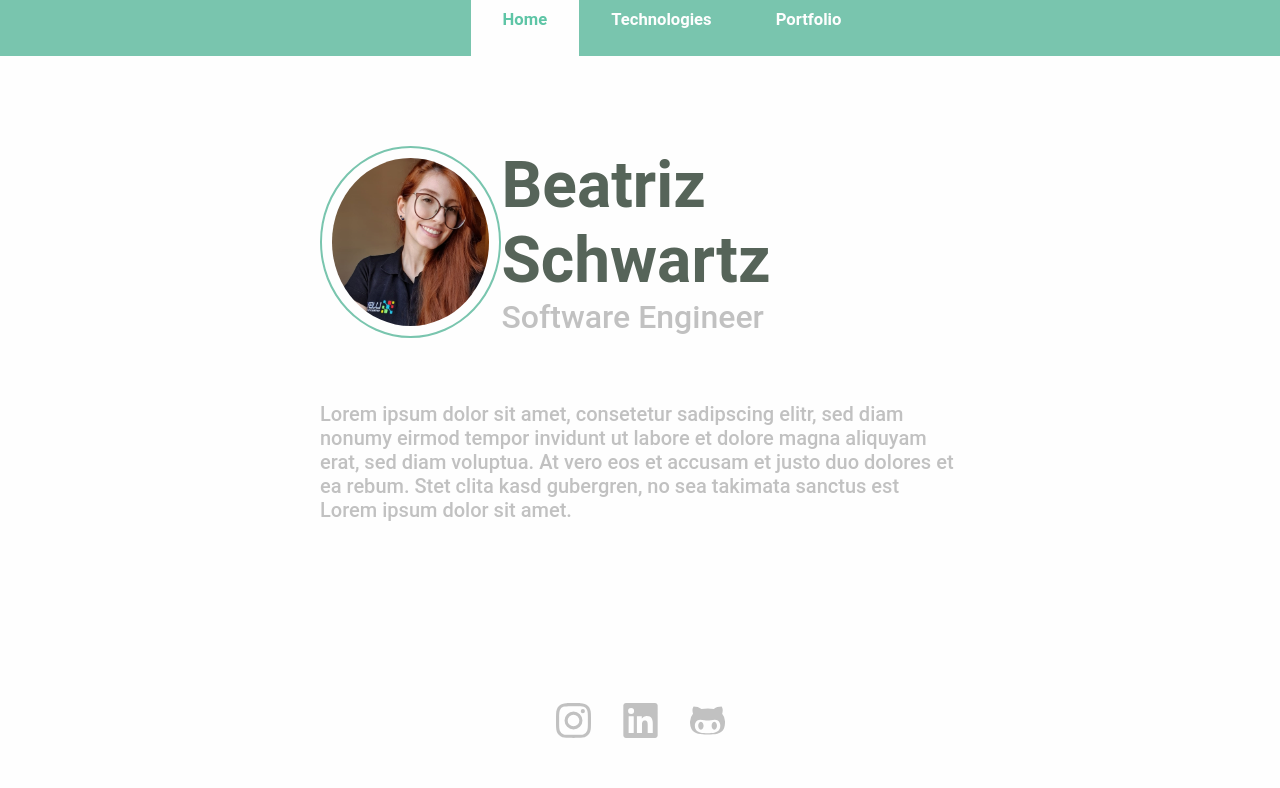
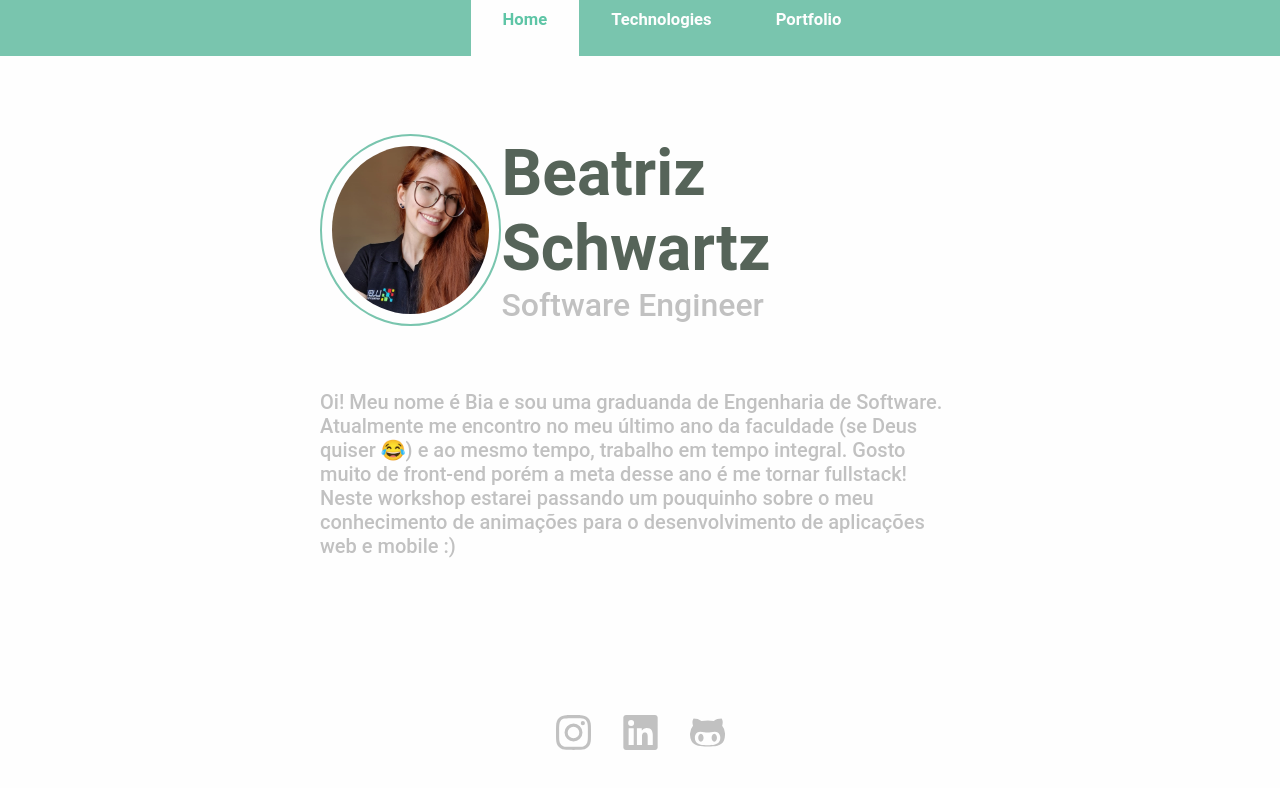
Before and after one commit to beatrizsabbatini/workshop-animacoes-reactjs, a React (Create React App) app: page / in a window 1280 px wide. Shown: the top 788 px of the page. Built offline with nearby package versions, Linux system fonts and the light colour scheme.

Commit message:
fix: changed home bio

```diff
--- a/src/pages/Home/index.tsx
+++ b/src/pages/Home/index.tsx
@@ -18,11 +18,12 @@ const Home: React.FC = () => {
         </RowContainer>
 
         <p>
-          Lorem ipsum dolor sit amet, consetetur sadipscing elitr, sed diam
-          nonumy eirmod tempor invidunt ut labore et dolore magna aliquyam erat,
-          sed diam voluptua. At vero eos et accusam et justo duo dolores et ea
-          rebum. Stet clita kasd gubergren, no sea takimata sanctus est Lorem
-          ipsum dolor sit amet.
+          Oi! Meu nome é Bia e sou uma graduanda de Engenharia de Software.
+          Atualmente me encontro no meu último ano da faculdade (se Deus quiser
+          😂) e ao mesmo tempo, trabalho em tempo integral. Gosto muito de
+          front-end porém a meta desse ano é me tornar fullstack! Neste workshop
+          estarei passando um pouquinho sobre o meu conhecimento de animações
+          para o desenvolvimento de aplicações web e mobile :)
         </p>
       </TopContainer>
 
```
